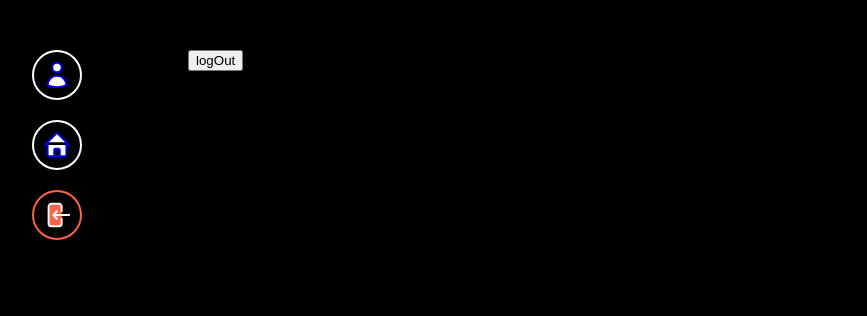
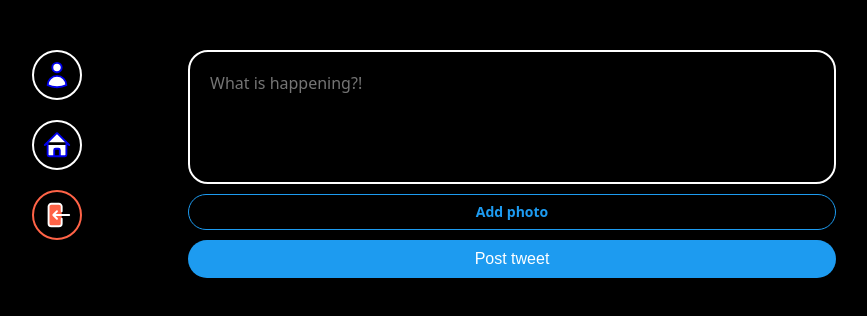
Before and after one commit to cwelly/Nwitter_clone, a React (Vite) app in the folder nwitter-reloaded/: page / in a window 1280 px wide. Shown: the top 316 px of the page, without its empty margins (234-1101 px from the left). Built offline with nearby package versions, Linux system fonts and the light colour scheme; no server answers; sample sign-in values are in the browser's storage.

Commit message:
feat complete tweet form

```diff
--- a/nwitter-reloaded/src/components/post-tweet-form.tsx
+++ b/nwitter-reloaded/src/components/post-tweet-form.tsx
@@ -1,20 +1,80 @@
+import { useState } from "react";
 import styled from "styled-components"
 
-const Form = styled.form``;
+const Form = styled.form`
+display: flex;
+flex-direction: column;
+gap: 10px;
+`;
 
-const TextArea = styled.textarea``;
+const TextArea = styled.textarea`
+border: 2px solid white;
+padding : 20px;
+border-radius: 20px;
+font-size: 16px;
+color: white;
+background-color: black;
+width: 100%;
+resize: none;
+&::placeholder{
+    font-size: 16px;
+    font-family: system-ui, -apple-system, BlinkMacSystemFont, 'Segoe UI', Roboto, Oxygen, Ubuntu, Cantarell, 'Open Sans', 'Helvetica Neue', sans-serif;
 
-const AttachFileButton = styled.label``;
+}
+&:focus{
+    outline:none;
+    border-color: #1d9bf0;
+}
+`;
 
-const AttachFileInput = styled.input``;
+const AttachFileButton = styled.label`
+padding:10px 0px;
+color: #1d9bf0;
+text-align: center;
+border:1px solid #1d9bf0;
+border-radius: 20px;
+font-size: 14px;
+font-weight: 600;
+cursor: pointer;
 
-const SubmitBtn = styled.input``;
+`;
+
+const AttachFileInput = styled.input`
+display: none;
+`;
+
+const SubmitBtn = styled.input`
+background-color: #1d9bf0;
+color: white;
+border: none;
+padding: 10px 0px;
+border-radius: 20px;
+font-size: 16px;
+cursor:pointer;
+&:hover,
+&:active{
+opacity: 0.8;
+}
+
+`;
 
 export default function PostTweetForm(){
+    const [isLoading ,setLoading] = useState(false);
+    const [tweet,setTweet] = useState("");
+    const [file, setFile] =useState<File|null>(null);
+    const onChange = (e:React.ChangeEvent<HTMLTextAreaElement>)=>{
+        setTweet(e.target.value);
+    }
+    const onFileChange=(e:React.ChangeEvent<HTMLInputElement>)=>{
+        const {files} = e.target;
+        if(files && files.length===1){
+            setFile(files[0]);
+        }
+    };
     return <Form>
-        <TextArea />
-        <AttachFileButton>Add photo</AttachFileButton>
-        <AttachFileInput/>
-        <SubmitBtn></SubmitBtn>
+        <TextArea rows={5} maxLength={180} placeholder="What is happening?!" />
+        <AttachFileButton htmlFor="file" >{file?"Photo added ":"Add photo"}</AttachFileButton>
+        <AttachFileInput onChange={onFileChange} id="file" type="file" accept="image/*" />
+        <SubmitBtn type="submit" value={isLoading?"Posting...":"Post tweet"}></SubmitBtn>
     </Form>
 }
--- a/nwitter-reloaded/src/routes/home.tsx
+++ b/nwitter-reloaded/src/routes/home.tsx
@@ -1,8 +1,12 @@
+import styled from "styled-components";
 import { auth } from "../firebase/firebase"
+import PostTweetForm from "../components/post-tweet-form";
+
+const Wrapper = styled.div``;
 
 export default function Home(){
-    const logout = ()=>{
-        auth.signOut();
-    }
-    return  <h1><button onClick={logout}>logOut</button> </h1>
+    return <Wrapper>
+        <PostTweetForm></PostTweetForm>
+    </Wrapper>
+
 }
```
